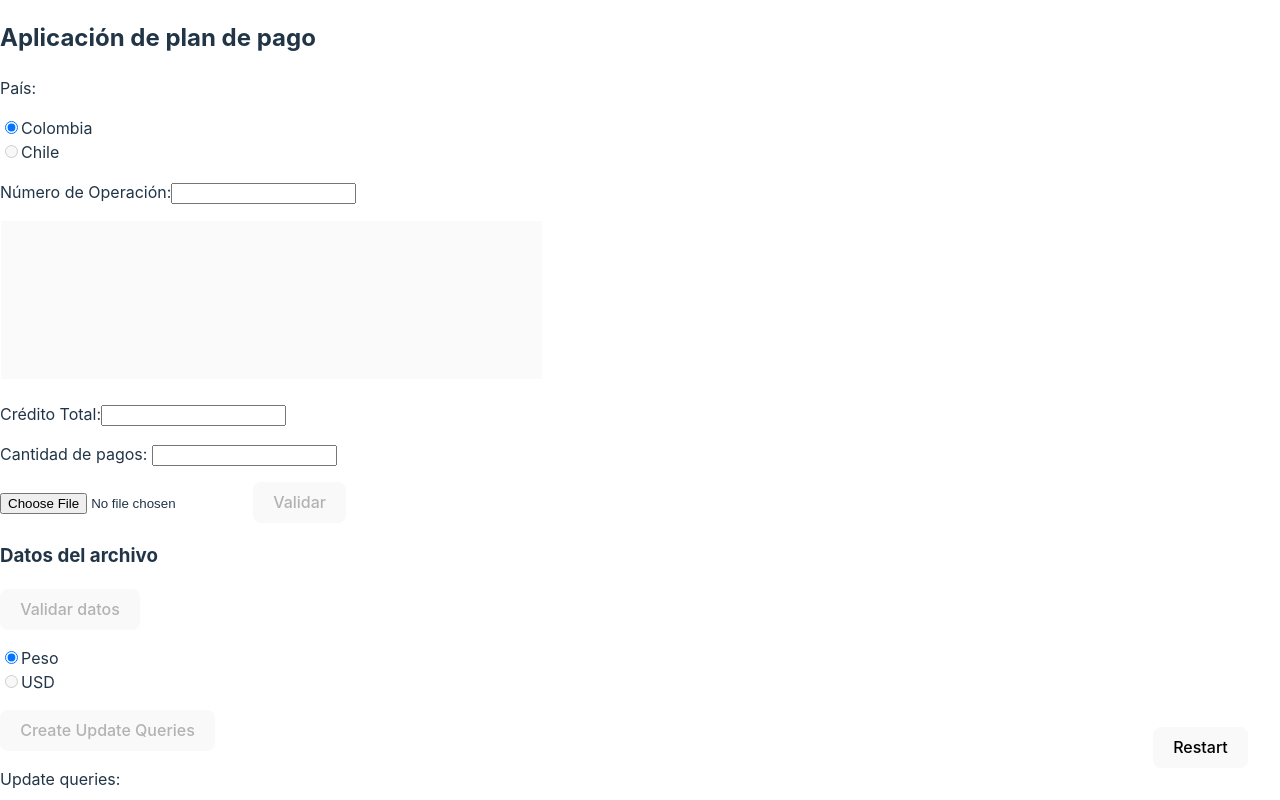
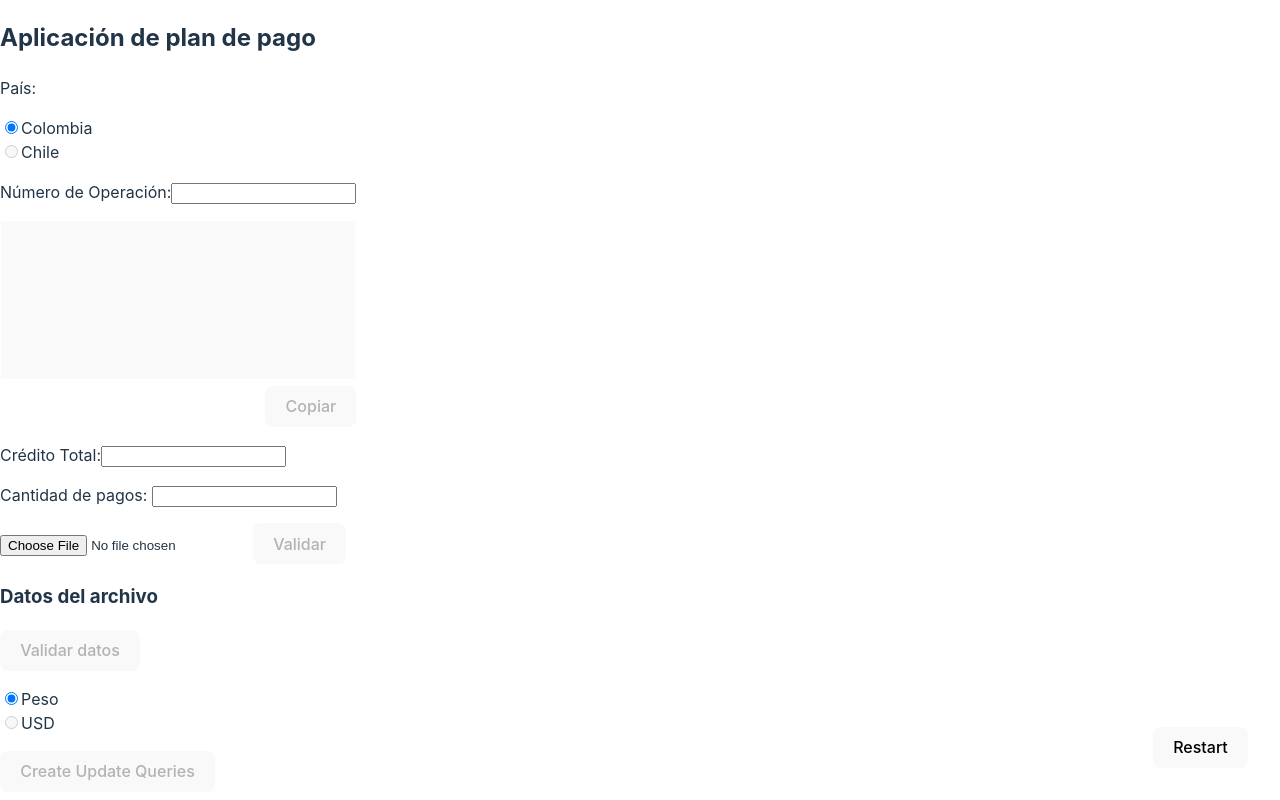
Before and after one commit to jokinz/maaq-payment-plan-analyzer, a React (Vite) app: page / in a window 1280 px wide. Shown: the top 800 px of the page. Built offline with nearby package versions, Linux system fonts and the light colour scheme.

Commit message:
Update Query.tsx

```diff
--- a/src/components/Query.tsx
+++ b/src/components/Query.tsx
@@ -1,10 +1,21 @@
-function Query(props: { content: string }) {
+function Query(props: { content: string; disabled?: boolean }) {
   return (
-    <textarea
-      disabled
-      value={props.content}
-      className="textarea-query"
-    ></textarea>
+    <p style={{ textAlign: 'right' }}>
+      <textarea
+        disabled
+        value={props.content}
+        className="textarea-query"
+      ></textarea>
+      <button
+        disabled={props.content === ''}
+        onClick={(event) => {
+          event.preventDefault()
+          navigator.clipboard.writeText(props.content)
+        }}
+      >
+        Copiar
+      </button>
+    </p>
   )
 }
 
```
